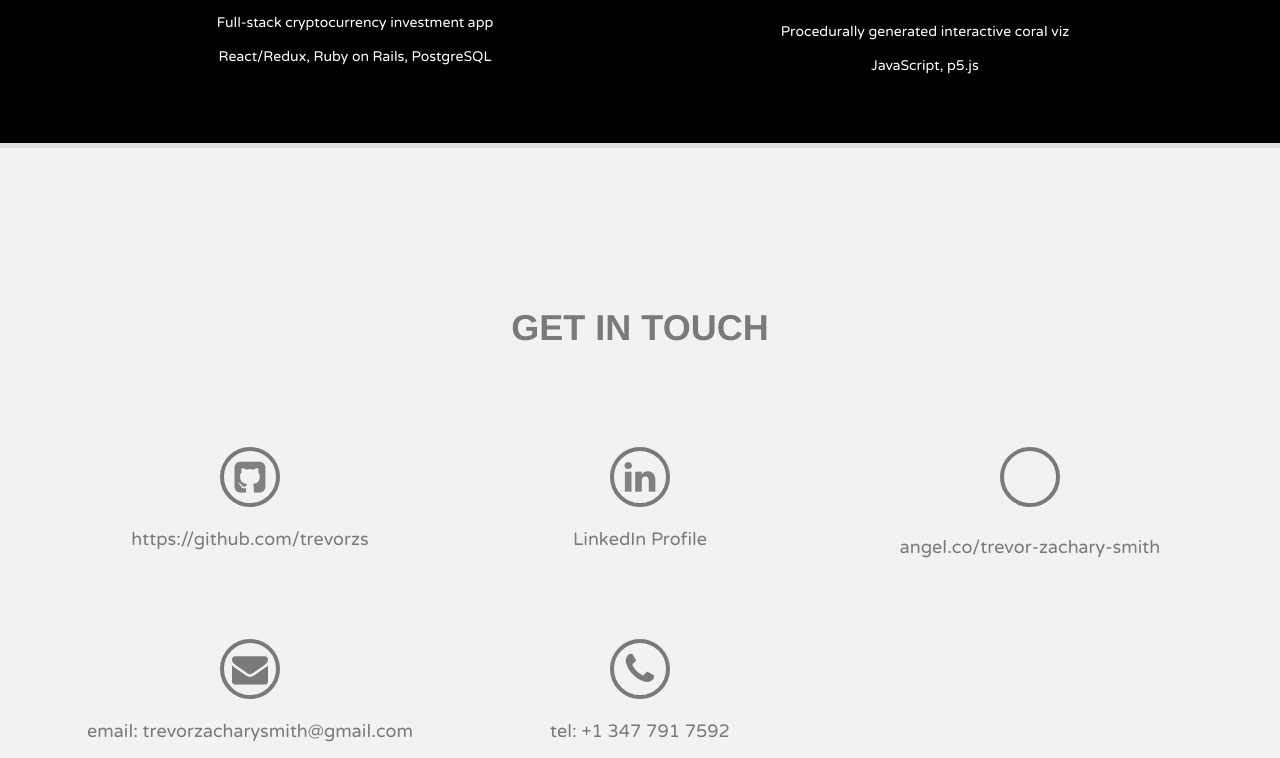
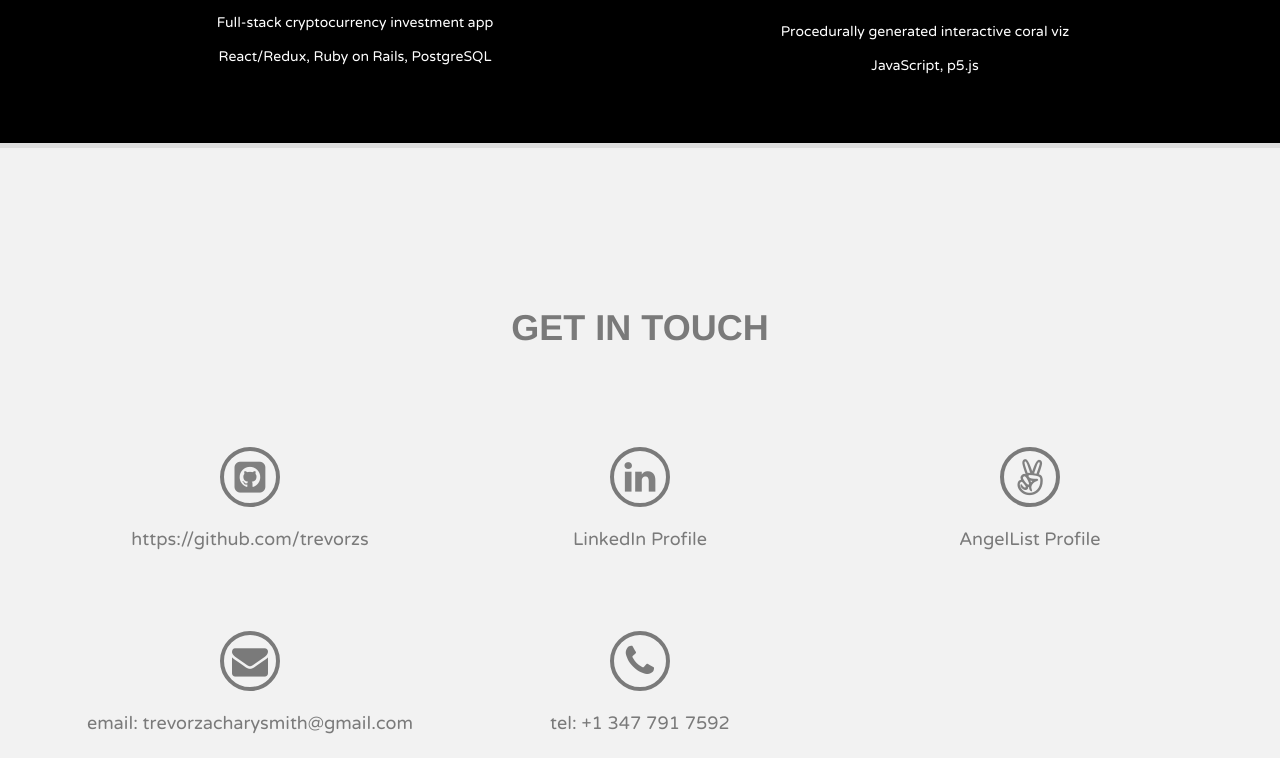
Before and after one commit to trevorzs/trevorzs.github.io, a plain HTML site: page index.html in a window 1280 px wide. Shown: the part 1965-2723 px from the top of the page. Drawn offline with Linux system fonts and the light colour scheme.

Commit message:
angellist

```diff
--- a/index.html
+++ b/index.html
@@ -18,6 +18,7 @@
     <link href="css/flexslider.css" rel="stylesheet">
     <link href="css/animate.min.css" rel="stylesheet">
     <link href="font-awesome/css/font-awesome.min.css" rel="stylesheet">
+    <link rel="stylesheet" href="https://maxcdn.bootstrapcdn.com/font-awesome/4.4.0/css/font-awesome.min.css">
     <link href="css/bootstrap-theme.min.css" rel="stylesheet">
 		<!--[if lt IE 9]>
 		<script src="http://html5shiv.googlecode.com/svn/trunk/html5.js"></script>
@@ -236,7 +237,7 @@
       <div class="col-md-4 ">
         <div class="build contact clearfix text-center">
           <a class="github-link" href="https://angel.co/trevor-zachary-smith"><span class="fa fa-angellist"></span></a>
-          <p><a class="github-link-text" href="https://angel.co/trevor-zachary-smith">angel.co/trevor-zachary-smith</a></p>
+          <p><a class="github-link-text" href="https://angel.co/trevor-zachary-smith">AngelList Profile</a></p>
         </div>
       </div>
 
```
